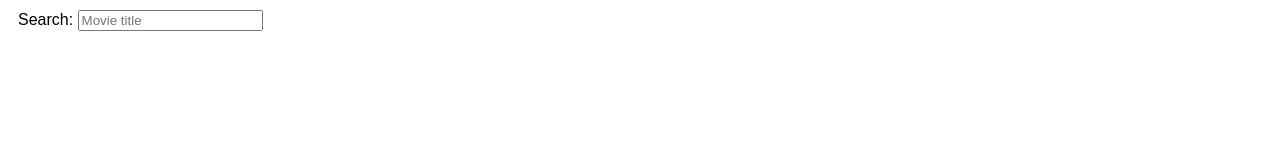
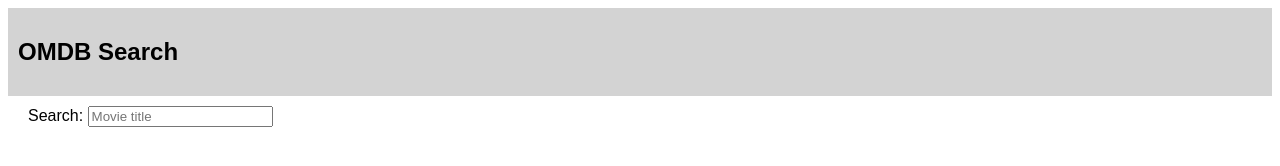
Before and after one commit to tragle/Instructor-Code-Challenge, a website: page public/index.html in a window 1280 px wide. Drawn offline with Linux system fonts and the light colour scheme; no server answers.

Commit message:
adding a header, title, and some spacing

```diff
--- a/public/index.html
+++ b/public/index.html
@@ -7,8 +7,18 @@
              font-family: sans-serif;
          }
 
+         #header {
+             background-color: lightgray;
+             padding: 10px;
+         }
+
          #app {
              margin: 10px;
+         }
+
+         #search-form {
+             margin-left: 10px;
+             margin-bottom: 10px;
          }
 
          #movie-list {
@@ -36,6 +46,7 @@
         </style>
     </head>
     <body>
+        <div id="header"><h2>OMDB Search</h1></div>
         <div id="app">
             <form id="search-form">
                 <label for="search">Search: </label>
@@ -45,7 +56,6 @@
                 <table id="movie-list"></table>
             </div>
             <div id="movie-details">
-                <hr/>
                 <div><img id="movie-poster" /></div>
                 <div><h3 id="movie-title"></h3></div>
                 <div><b>Year:</b> <span id="movie-year"></span></div>
```
